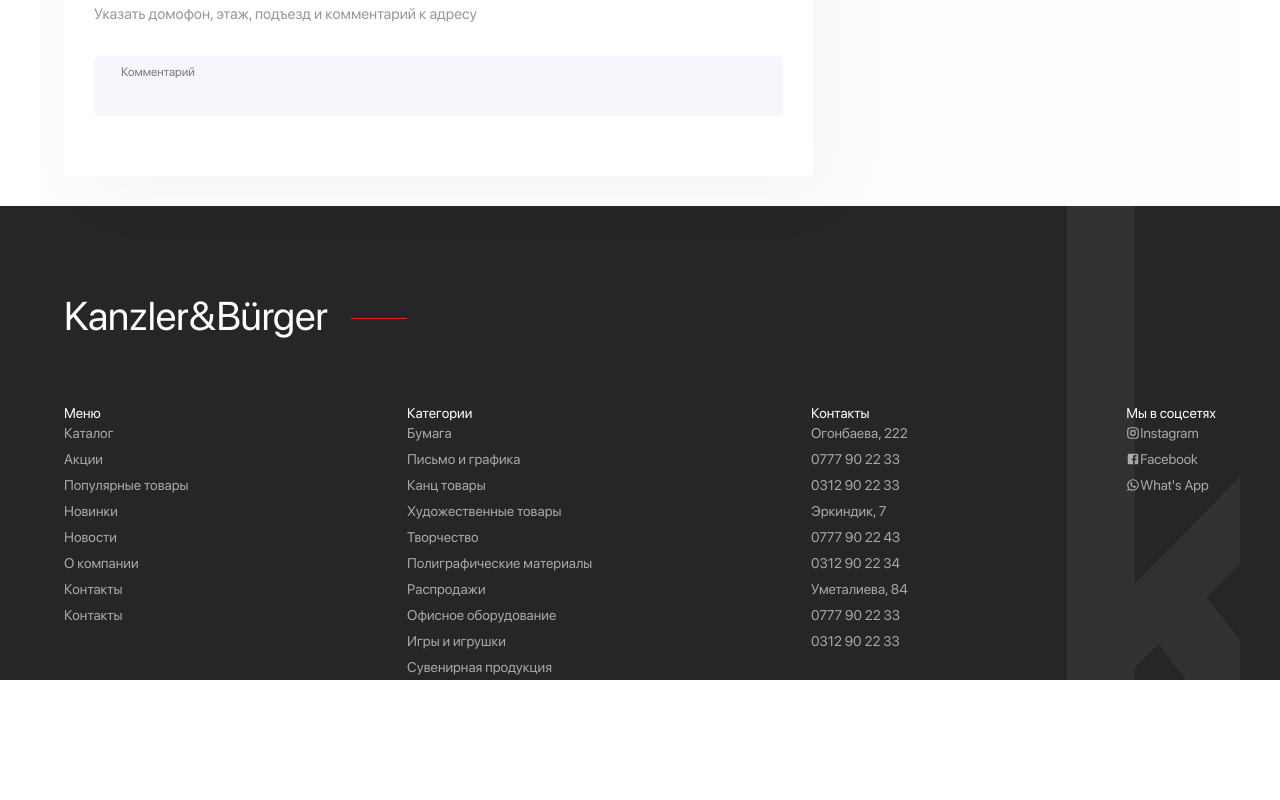
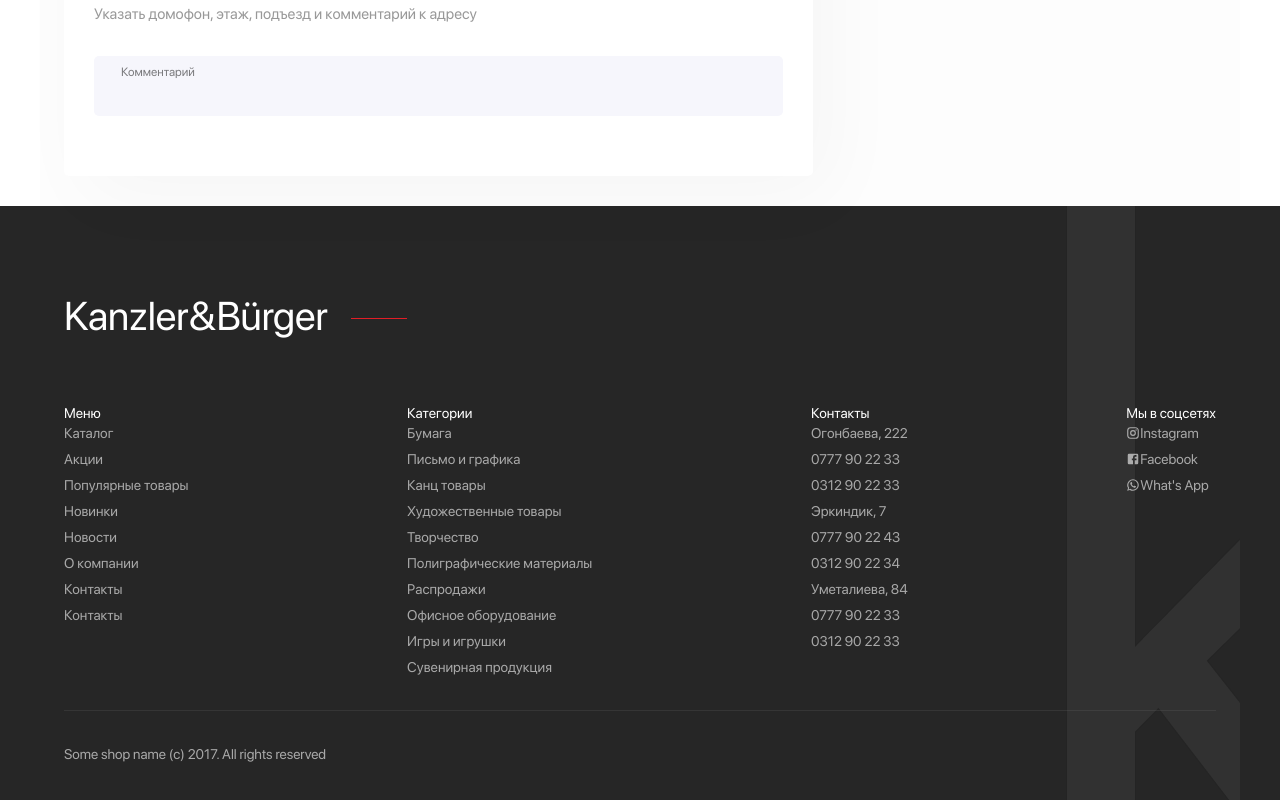
Before and after one commit to TolgonaiA/Shop-orderPage, a React (Create React App) app: page / in a window 1280 px wide. Shown: the part 1980-2780 px from the top of the page. Before the commit the page ends 2660 px from the top, so only its background shows below. Built offline with nearby package versions, Linux system fonts and the light colour scheme.

Commit message:
setup gh-pages

```diff
--- a/package.json
+++ b/package.json
@@ -2,6 +2,7 @@
   "name": "moore-shop",
   "version": "0.1.0",
   "private": true,
+  "homepage": "http://TolgonaiA.github.io/Shop-orderPage",
   "dependencies": {
     "@emotion/react": "^11.10.6",
     "@emotion/styled": "^11.10.6",
@@ -18,6 +19,8 @@
   },
   "scripts": {
     "start": "react-scripts start",
+    "predeploy" : "npm run build",
+    "deploy" : "gh-pages -d build",
     "build": "react-scripts build",
     "test": "react-scripts test",
     "eject": "react-scripts eject"
@@ -39,5 +42,8 @@
       "last 1 firefox version",
       "last 1 safari version"
     ]
+  },
+  "devDependencies": {
+    "gh-pages": "^5.0.0"
   }
 }
--- a/src/containers/Footer/Footer.css
+++ b/src/containers/Footer/Footer.css
@@ -1,5 +1,6 @@
 .footer-wrap {
   background: url("../../assets/kanzler.png") no-repeat right;
+  padding-bottom: 40px;
 }
 
 
--- a/src/containers/Footer/Footer.js
+++ b/src/containers/Footer/Footer.js
@@ -1,5 +1,5 @@
 import React from 'react';
-import {Box, Container, Link, Typography} from "@mui/material";
+import {Box, Container, Divider, Link, Typography} from "@mui/material";
 import './Footer.css';
 import InstagramIcon from '@mui/icons-material/Instagram';
 import FacebookIcon from '@mui/icons-material/Facebook';
@@ -60,6 +60,8 @@
             </Box>
           </Box>
         </Box>
+        <Divider sx={{bgcolor: 'rgba(255,255,255, 0.1)', margin: '30px 0'}}/>
+        <Typography className='footer-item'>Some shop name (c) 2017. All rights reserved</Typography>
       </Container>
     </Box>
   );
--- a/src/containers/Navigation/Navigation.js
+++ b/src/containers/Navigation/Navigation.js
@@ -27,7 +27,7 @@
           <Box sx={{display: 'flex'}}>
             <Typography sx={{fontSize: '14px', position: 'relative', marginRight: '50px'}}>
               <MailOutlineIcon sx={{top: '3px', left: '-20px', width: '18px', height: '15px', position: 'absolute'}}/>
-              info@kanzler.kg
+              info@shop.kg
             </Typography>
             <Link sx={{color: '#E11E26', fontSize: '14px', borderBottom: '1px solid #E11E26', position: 'relative', marginRight: '18px'}} underline='none'>
               <PhoneIcon sx={{top: '3px', left: '-22px', width: '18px', height: '15px', position: 'absolute'}}/>
```
Also changed, not shown: 1 other file (tests, documents, lock files or other folders).
